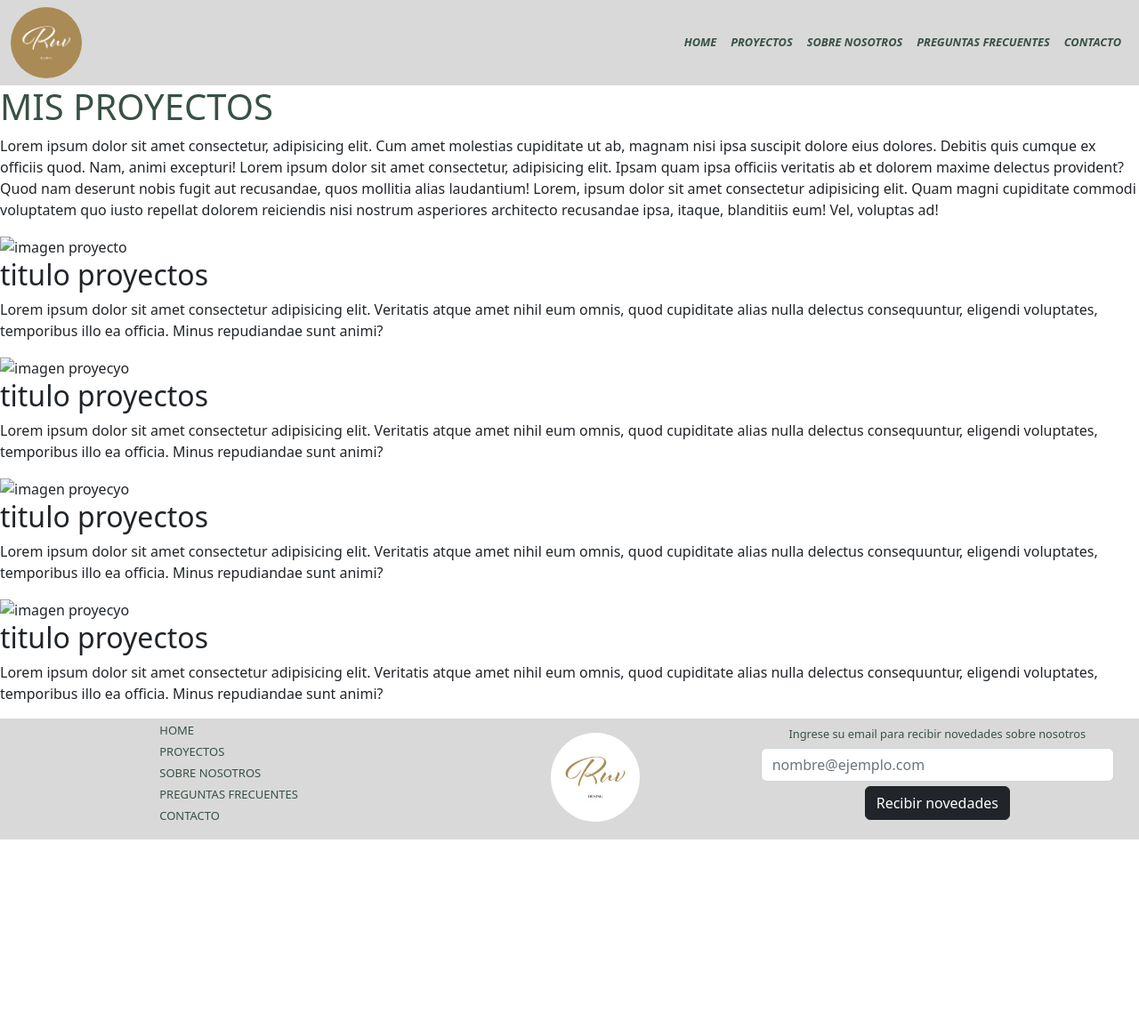
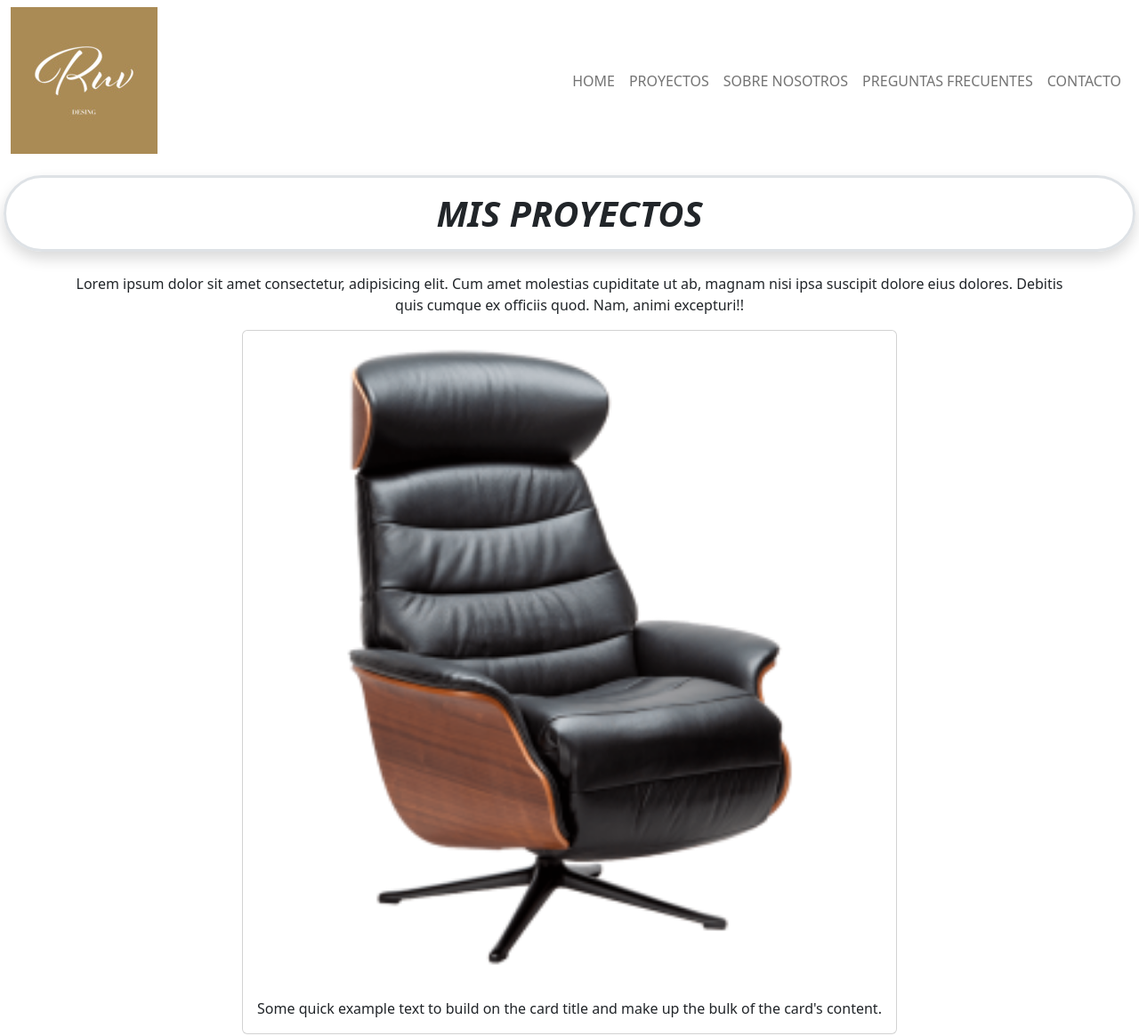
Before and after one commit to Cristian-Rui/ruv-desing, a plain HTML site: page pages/proyectos.html in a window 1280 px wide. Shown: the top 1165 px of the page at 89% size. Before the commit the page ends 944 px from the top, so only its background shows below. Drawn offline with nearby package versions, Linux system fonts and the light colour scheme.

```diff
--- /dev/null
+++ b/css/style-copia.css
@@ -0,0 +1,207 @@
+/* reseteo inicial */
+* {
+    margin: 0;
+    padding: 0;
+    box-sizing: border-box;
+}
+
+html {
+    font-size: 16px;
+    font-family: 'Inter', sans-serif;
+    font-weight: 400;
+}
+
+a {
+    text-decoration: none;
+}
+
+ul {
+    list-style: none;
+}
+
+/* estilo del header */
+
+header {
+    background-color: #D9D9D9;
+    height: 12vh;
+}
+
+header div div {
+    background-color: #D9D9D9;
+}
+
+main h1 {
+    color: #395144;
+}
+
+.logo-nav {
+    height: 10vh;
+    border-radius: 360px;
+}
+
+.titulo-principal {
+    color: #D9D9D9;
+    font-size: 0rem;
+}
+
+.barra-navegacion a {
+    font-style: italic;
+    font-size: 0.8rem;
+    font-weight: bold;
+    color: #395144;
+}
+
+/* estilo del footer */
+
+footer {
+    background-color: #D9D9D9;
+    height: 25vh;
+    padding: 0px 20px;
+}
+
+footer ul {
+    gap: 10px;
+    padding-right: 30px;
+}
+
+footer ul li a {
+    font-size: small;
+    font-weight: 500;
+    color: #395144;
+}
+
+footer div img {
+    width: 100px;
+    border-radius: 360px;
+}
+
+footer form {
+    width: 20vw;
+    height: 90%;
+
+    color: #395144;
+    font-weight: 500;
+    font-size: 0.8rem;
+
+    padding: 15px;
+
+    gap: 5px;
+}
+
+
+footer form input {
+    padding: 3px;
+    width: min-content;
+
+}
+
+/* estructura del main con grid */
+.main-home {
+    background-color: #EEEEEE;
+    display: grid;
+    grid-template-columns: 50% 50%;
+    grid-template-rows: 40vh 40vh;
+}
+
+.imagen-home {
+    justify-self: center;
+    align-self: end;
+}
+
+.logo-home {
+    justify-self: center;
+    align-self: stretch;
+}
+
+.preguntasHome {
+    background-color: #D9D9D9;
+    width: 60%;
+    height: 120%;
+    border-radius: 0% 500px 0% 0%;
+
+    text-align: center;
+
+    justify-self: start;
+    align-self: end;
+
+}
+
+.seccionHome {
+    display: flex;
+    justify-content: center;
+    align-items: center;
+}
+
+.preguntasHome article {
+    width: 70%;
+}
+
+
+.contactoHome {
+    background-color: #D9D9D9;
+    width: 45%;
+    height: 100%;
+    border-radius: 0px 0px 0px 375px;
+
+
+    justify-self: end;
+    align-self: start;
+}
+
+.pulse:hover {
+    -webkit-animation-name: pulse;
+    animation-name: pulse;
+    -webkit-animation-duration: 1s;
+    animation-duration: 1s;
+    -webkit-animation-fill-mode: both;
+    animation-fill-mode: both;
+}
+
+
+@-webkit-keyframes pulse {
+    0% {
+        -webkit-transform: scale3d(1, 1, 1);
+        transform: scale3d(1, 1, 1);
+    }
+
+    50% {
+        -webkit-transform: scale3d(1.05, 1.05, 1.05);
+        transform: scale3d(1.05, 1.05, 1.05);
+    }
+
+    100% {
+        -webkit-transform: scale3d(1, 1, 1);
+        transform: scale3d(1, 1, 1);
+    }
+}
+
+@keyframes pulse {
+    0% {
+        -webkit-transform: scale3d(1, 1, 1);
+        transform: scale3d(1, 1, 1);
+    }
+
+    50% {
+        -webkit-transform: scale3d(1.05, 1.05, 1.05);
+        transform: scale3d(1.05, 1.05, 1.05);
+    }
+
+    100% {
+        -webkit-transform: scale3d(1, 1, 1);
+        transform: scale3d(1, 1, 1);
+    }
+}
+
+/* contacto */
+header {
+    z-index: 1000
+}
+
+.fondo-azul {
+    background-color: aqua;
+}
+
+.fondo-verde {
+    background-color: #395144;
+}
+/* cards proyectos */
--- a/pages/proyectos.html
+++ b/pages/proyectos.html
@@ -43,47 +43,25 @@
     </header>
     <main>
         <section>
-            <h1>MIS PROYECTOS</h1>
-            <p>Lorem ipsum dolor sit amet consectetur, adipisicing elit. Cum amet molestias cupiditate ut ab, magnam
-                nisi ipsa suscipit dolore eius dolores. Debitis quis cumque ex officiis quod. Nam, animi excepturi!
-                Lorem ipsum dolor sit amet consectetur, adipisicing elit. Ipsam quam ipsa officiis veritatis ab et
-                dolorem maxime delectus provident? Quod nam deserunt nobis fugit aut recusandae, quos mollitia alias
-                laudantium! Lorem, ipsum dolor sit amet consectetur adipisicing elit. Quam magni cupiditate commodi
-                voluptatem quo iusto repellat dolorem reiciendis nisi nostrum asperiores architecto recusandae ipsa,
-                itaque, blanditiis eum! Vel, voluptas ad!</p>
+            <div data-aos="fade-up" class="row p-3">
+                <h1 class="p-3 text-center fw-bold fst-italic border border border-3 rounded-pill shadow">MIS PROYECTOS
+                </h1>
+            </div>
+            <div class="container text-center">
+                <p>Lorem ipsum dolor sit amet consectetur, adipisicing elit. Cum amet molestias cupiditate ut ab, magnam
+                    nisi ipsa suscipit dolore eius dolores. Debitis quis cumque ex officiis quod. Nam, animi excepturi!!
+                </p>
+            </div>
         </section>
-        <section>
-            <article class="card-proyectos">
-                <img src="" alt="imagen proyecto">
-                <h2>titulo proyectos</h2>
-                <p>Lorem ipsum dolor sit amet consectetur adipisicing elit. Veritatis atque amet nihil eum omnis, quod
-                    cupiditate alias nulla delectus consequuntur, eligendi voluptates, temporibus illo ea officia. Minus
-                    repudiandae sunt animi?</p>
-            </article>
+        <section class="container d-flex justify-content-center">
+            <div class="card">
+                <img src="../img/sillon.jpg" class="card-img-top" alt="Sillon de diseño by RUV Desing">
+                <div class="card-body">
+                    <p class="card-text">Some quick example text to build on the card title and make up the bulk of the
+                        card's content.</p>
+                </div>
+            </div>
 
-            <article class="card-proyectos">
-                <img src="" alt="imagen proyecyo">
-                <h2>titulo proyectos</h2>
-                <p>Lorem ipsum dolor sit amet consectetur adipisicing elit. Veritatis atque amet nihil eum omnis, quod
-                    cupiditate alias nulla delectus consequuntur, eligendi voluptates, temporibus illo ea officia. Minus
-                    repudiandae sunt animi?</p>
-            </article>
-
-            <article class="card-proyectos">
-                <img src="" alt="imagen proyecyo">
-                <h2>titulo proyectos</h2>
-                <p>Lorem ipsum dolor sit amet consectetur adipisicing elit. Veritatis atque amet nihil eum omnis, quod
-                    cupiditate alias nulla delectus consequuntur, eligendi voluptates, temporibus illo ea officia. Minus
-                    repudiandae sunt animi?</p>
-            </article>
-
-            <article class="card-proyectos">
-                <img src="" alt="imagen proyecyo">
-                <h2>titulo proyectos</h2>
-                <p>Lorem ipsum dolor sit amet consectetur adipisicing elit. Veritatis atque amet nihil eum omnis, quod
-                    cupiditate alias nulla delectus consequuntur, eligendi voluptates, temporibus illo ea officia. Minus
-                    repudiandae sunt animi?</p>
-            </article>
         </section>
 
 
```
Also changed, not shown: css/style.css, scss/main.scss (added), 1 other file.
